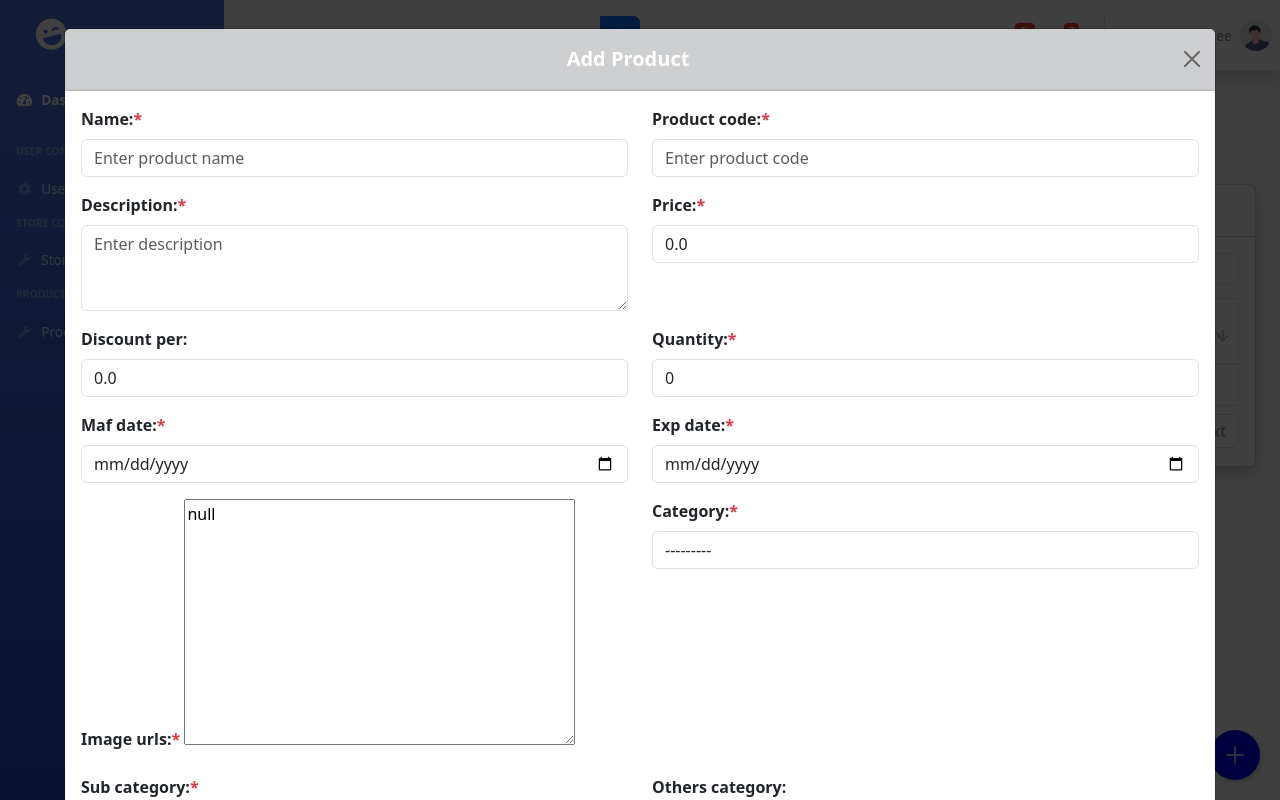
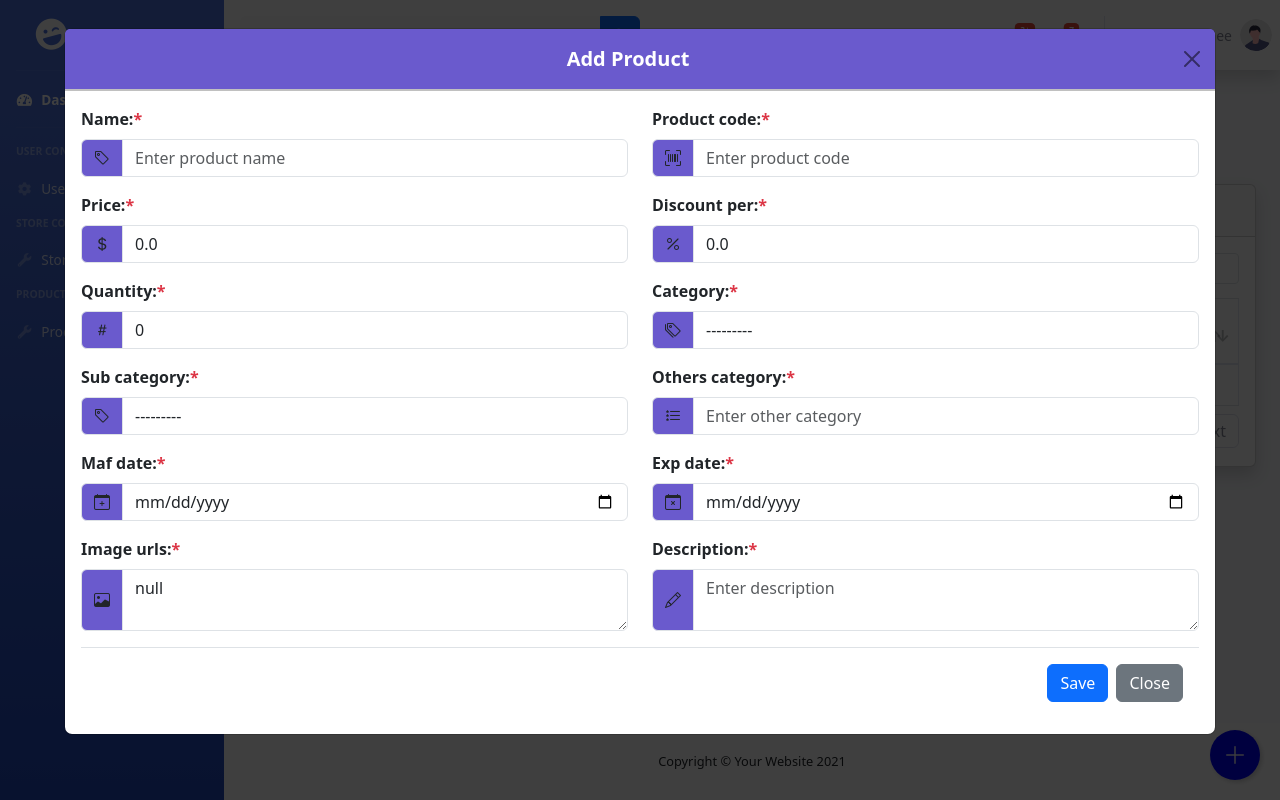
Before and after one commit to teamamracoder/shopping-assistant, a Django app: page /control-panel/products/ in a window 1280 px wide, after a click that opens the changed part. Run offline with Django 5.2, Linux system fonts and the light colour scheme; data that the repository does not hold is empty; some libraries are stand-ins or nearby versions.

Commit message:
design create form

```diff
--- a/control_panel/forms/manage_product_form.py
+++ b/control_panel/forms/manage_product_form.py
@@ -11,13 +11,13 @@ class ManageProductForm(forms.ModelForm):
         widgets = {
             'name': forms.TextInput(attrs={'id': 'product-name', 'class': 'form-control', 'placeholder': 'Enter product name'}),
             'product_code': forms.TextInput(attrs={'id': 'product-code', 'class': 'form-control', 'placeholder': 'Enter product code'}),
-            'description': forms.Textarea(attrs={'id': 'product-description', 'class': 'form-control', 'rows': 3, 'placeholder': 'Enter description'}),
+            'description': forms.Textarea(attrs={'id': 'product-description', 'class': 'form-control', 'rows': 2, 'placeholder': 'Enter description'}),
             'price': forms.NumberInput(attrs={'id': 'product-price', 'class': 'form-control', 'placeholder': 'Enter price'}),
             'discount_per': forms.NumberInput(attrs={'id': 'product-discount', 'class': 'form-control', 'placeholder': 'Enter discount percentage'}),
             'quantity': forms.NumberInput(attrs={'id': 'product-quantity', 'class': 'form-control', 'placeholder': 'Enter quantity'}),
             'maf_date': forms.DateInput(attrs={'id': 'product-maf', 'class': 'form-control', 'type': 'date'}),
             'exp_date': forms.DateInput(attrs={'id': 'product-exp', 'class': 'form-control', 'type': 'date'}),
-            # 'image_urls': forms.Textarea(attrs={'id': 'product-image', 'class': 'form-control', 'rows': 2, 'placeholder': 'Enter image URLs (comma-separated)'}),
+            'image_urls': forms.Textarea(attrs={'id': 'product-image', 'class': 'form-control', 'rows': 2, 'placeholder': 'Enter image URLs (comma-separated)'}),
             'category': forms.Select(attrs={'id': 'product-category', 'class': 'form-control'}),
             'sub_category': forms.Select(attrs={'id': 'product-subcategory', 'class': 'form-control'}),
             'others_category': forms.TextInput(attrs={'id': 'product-others', 'class': 'form-control', 'placeholder': 'Enter other category'}),
--- a/control_panel/templates/admin/manage_product.html
+++ b/control_panel/templates/admin/manage_product.html
@@ -46,7 +46,7 @@
 
     /* Modal Header */
     .modal-header {
-        background-color: #cecfd1;
+        background-color: #6a5acd;
         color: white;
         border-bottom: 2px solid #c0c0c0;
         padding: 15px;
@@ -55,6 +55,10 @@
     .modal-title {
         flex-grow: 1;
         text-align: center;
+    }
+
+    .input-group-text {
+        background-color: #6a5acd;
     }
 
 </style>
@@ -117,68 +121,106 @@
                         <div class="row">
                             <div class="form-group col-md-6 mb-3">
                                 {{ form.name.label_tag }}<span class="text-danger">*</span>
-                                {{ form.name }}
+                                <div class="input-group">
+                                    <span class="input-group-text"><i class="bi bi-tag"></i></span>
+                                    {{ form.name }}
+                                </div>
                             </div>
                             <div class="form-group col-md-6 mb-3">
                                 {{ form.product_code.label_tag }}<span class="text-danger">*</span>
-                                {{ form.product_code }}
+                                <div class="input-group">
+                                    <span class="input-group-text"><i class="bi bi-upc-scan"></i></span>
+                                    {{ form.product_code }}
+                                </div>
                             </div>
                         </div>
 
                         <div class="row">
                             <div class="form-group col-md-6 mb-3">
-                                {{ form.description.label_tag }}<span class="text-danger">*</span>
-                                {{ form.description }}
+                                {{ form.price.label_tag }}<span class="text-danger">*</span>
+                                <div class="input-group">
+                                    <span class="input-group-text"><i class="bi bi-currency-dollar"></i></span>
+                                    {{ form.price }}
+                                </div>
                             </div>
                             <div class="form-group col-md-6 mb-3">
-                                {{ form.price.label_tag }}<span class="text-danger">*</span>
-                                {{ form.price }}
+                                {{ form.discount_per.label_tag }}<span class="text-danger">*</span>
+                                <div class="input-group">
+                                    <span class="input-group-text"><i class="bi bi-percent"></i></span>
+                                    {{ form.discount_per }}
+                                </div>
                             </div>
                         </div>
 
                         <div class="row">
                             <div class="form-group col-md-6 mb-3">
-                                {{ form.discount_per.label_tag }}
-                                {{ form.discount_per }}
+                                {{ form.quantity.label_tag }}<span class="text-danger">*</span>
+                                <div class="input-group">
+                                    <span class="input-group-text"><i class="bi bi-hash"></i></span>
+                                    {{ form.quantity }}
+                                </div>
                             </div>
                             <div class="form-group col-md-6 mb-3">
-                                {{ form.quantity.label_tag }}<span class="text-danger">*</span>
-                                {{ form.quantity }}
+                                {{ form.category.label_tag }}<span class="text-danger">*</span>
+                                <div class="input-group">
+                                    <span class="input-group-text"><i class="bi bi-tags"></i></span>
+                                    {{ form.category }}
+                                </div>
+                            </div>
+                        </div>
+
+                        <div class="row">
+                            <div class="form-group col-md-6 mb-3">
+                                {{ form.sub_category.label_tag }}<span class="text-danger">*</span>
+                                <div class="input-group">
+                                    <span class="input-group-text"><i class="bi bi-tag"></i></span>
+                                    {{ form.sub_category }}
+                                </div>
+                            </div>
+                            <div class="form-group col-md-6 mb-3">
+                                {{ form.others_category.label_tag }}<span class="text-danger">*</span>
+                                <div class="input-group">
+                                    <span class="input-group-text"><i class="bi bi-list-stars"></i></span>
+                                    {{ form.others_category }}
+                                </div>
                             </div>
                         </div>
 
                         <div class="row">
                             <div class="form-group col-md-6 mb-3">
                                 {{ form.maf_date.label_tag }}<span class="text-danger">*</span>
-                                {{ form.maf_date }}
+                                <div class="input-group">
+                                    <span class="input-group-text"><i class="bi bi-calendar-plus"></i></span>
+                                    {{ form.maf_date }}
+                                </div>
                             </div>
                             <div class="form-group col-md-6 mb-3">
                                 {{ form.exp_date.label_tag }}<span class="text-danger">*</span>
-                                {{ form.exp_date }}
+                                <div class="input-group">
+                                    <span class="input-group-text"><i class="bi bi-calendar-x"></i></span>
+                                    {{ form.exp_date }}
+                                </div>
                             </div>
                         </div>
 
                         <div class="row">
                             <div class="form-group col-md-6 mb-3">
                                 {{ form.image_urls.label_tag }}<span class="text-danger">*</span>
-                                {{ form.image_urls }}
+                                <div class="input-group">
+                                    <span class="input-group-text"><i class="bi bi-image"></i></span>
+                                    {{ form.image_urls }}
+                                </div>
                             </div>
                             <div class="form-group col-md-6 mb-3">
-                                {{ form.category.label_tag }}<span class="text-danger">*</span>
-                                {{ form.category }}
+                                {{ form.description.label_tag }}<span class="text-danger">*</span>
+                                <div class="input-group">
+                                    <span class="input-group-text"><i class="bi bi-pencil"></i></span>
+                                    {{ form.description }}
+                                </div>
                             </div>
                         </div>
 
-                        <div class="row">
-                            <div class="form-group col-md-6 mb-3">
-                                {{ form.sub_category.label_tag }}<span class="text-danger">*</span>
-                                {{ form.sub_category }}
-                            </div>
-                            <div class="form-group col-md-6 mb-3">
-                                {{ form.others_category.label_tag }}
-                                {{ form.others_category }}
-                            </div>
-                        </div>
+
 
                         <div class="modal-footer">
                             <button type="submit" class="btn btn-primary">Save</button>
```
Also changed, not shown: control_panel/forms/manage_product_category_form.py (+0 -12 lines), control_panel/forms/manage_product_sub_category_form.py (+8 -8 lines), control_panel/templates/admin/manage_product_category.html (+19 -6 lines), control_panel/templates/admin/manage_product_sub_category.html (+27 -9 lines).
